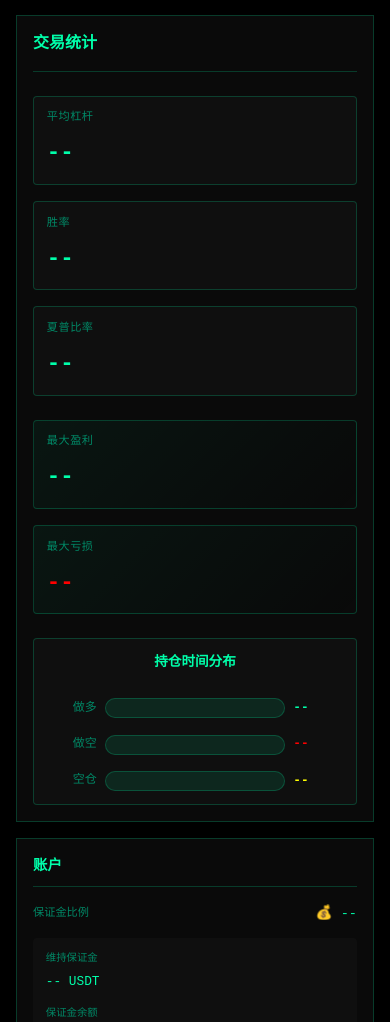
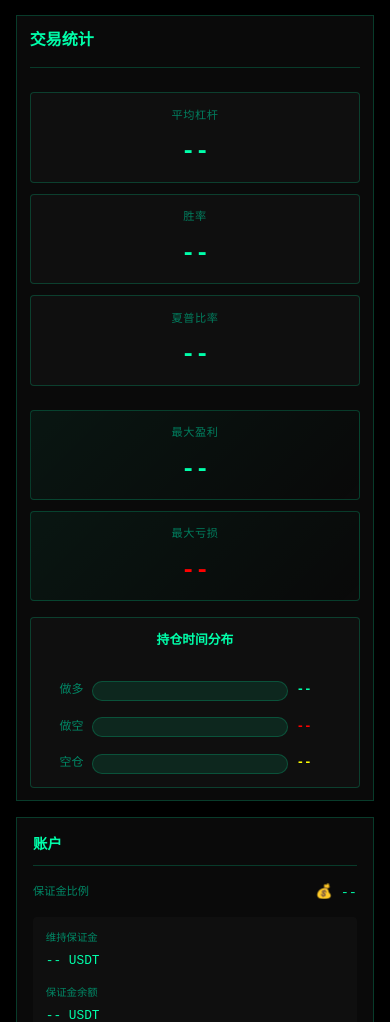
Before and after one commit to losesky/nof1.ai, a website: page public/index.html in a window 390 px wide. Shown: the part 511-1533 px from the top of the page. Drawn offline with nearby package versions, Linux system fonts and the light colour scheme; no server answers.

Commit message:
更新NOF1.AI交易项目 - 2025-10-31 16:07:46

```diff
--- a/public/index.html
+++ b/public/index.html
@@ -3,7 +3,7 @@
 
 <head>
   <meta charset="UTF-8">
-  <meta name="viewport" content="width=device-width, initial-scale=1.0, maximum-scale=5.0, user-scalable=yes">
+  <meta name="viewport" content="width=device-width, initial-scale=1.0, maximum-scale=2.0, user-scalable=yes, viewport-fit=cover">
 
   <!-- Primary Meta Tags - Bilingual -->
   <title>open-nof1.ai - AI 驱动的加密货币交易监控系统 | Cryptocurrency Trading Monitor</title>
@@ -171,70 +171,70 @@
     </section>
 
     <!-- Trading Statistics Section -->
-    <section class="stats-section">
+    <section class="stats-section" aria-labelledby="stats-title">
       <div class="stats-header">
-        <h3 class="stats-title">交易统计</h3>
+        <h3 class="stats-title" id="stats-title">交易统计</h3>
       </div>
 
       <div class="stats-content">
         <!-- 左侧：核心指标 -->
-        <div class="stats-metrics">
+        <div class="stats-metrics" role="region" aria-label="核心交易指标">
           <div class="metric-row">
-            <div class="metric-item">
-              <span class="metric-label">平均杠杆</span>
-              <span class="metric-value" id="avg-leverage">--</span>
+            <div class="metric-item" role="group" aria-labelledby="leverage-label">
+              <span class="metric-label" id="leverage-label">平均杠杆</span>
+              <span class="metric-value" id="avg-leverage" aria-live="polite">--</span>
             </div>
-            <div class="metric-item">
-              <span class="metric-label">胜率</span>
-              <span class="metric-value" id="win-rate">--</span>
+            <div class="metric-item" role="group" aria-labelledby="winrate-label">
+              <span class="metric-label" id="winrate-label">胜率</span>
+              <span class="metric-value" id="win-rate" aria-live="polite">--</span>
             </div>
-            <div class="metric-item">
-              <span class="metric-label">夏普比率</span>
-              <span class="metric-value" id="sharpe-ratio">--</span>
+            <div class="metric-item" role="group" aria-labelledby="sharpe-label">
+              <span class="metric-label" id="sharpe-label">夏普比率</span>
+              <span class="metric-value" id="sharpe-ratio" aria-live="polite">--</span>
             </div>
           </div>
 
           <div class="metric-row">
-            <div class="metric-item highlight">
-              <span class="metric-label">最大盈利</span>
-              <span class="metric-value positive" id="biggest-win">--</span>
+            <div class="metric-item highlight" role="group" aria-labelledby="win-label">
+              <span class="metric-label" id="win-label">最大盈利</span>
+              <span class="metric-value positive" id="biggest-win" aria-live="polite">--</span>
             </div>
-            <div class="metric-item highlight">
-              <span class="metric-label">最大亏损</span>
-              <span class="metric-value negative" id="biggest-loss">--</span>
+            <div class="metric-item highlight" role="group" aria-labelledby="loss-label">
+              <span class="metric-label" id="loss-label">最大亏损</span>
+              <span class="metric-value negative" id="biggest-loss" aria-live="polite">--</span>
             </div>
           </div>
         </div>
 
         <!-- 右侧：持仓分布 -->
-        <div class="stats-distribution">
+        <div class="stats-distribution" role="region" aria-label="持仓时间分布">
           <div class="distribution-header">持仓时间分布</div>
           <div class="distribution-chart">
             <div class="distribution-item">
-              <div class="distribution-bar">
-                <div class="distribution-label">做多</div>
-                <div class="distribution-progress">
+              <div class="distribution-bar" role="group" aria-labelledby="long-label">
+                <div class="distribution-label" id="long-label">做多</div>
+                <div class="distribution-progress" role="progressbar" aria-valuenow="0" aria-valuemin="0" aria-valuemax="100">
                   <div class="distribution-fill long" id="hold-bar-long" style="width: 0%"></div>
                 </div>
-                <div class="distribution-value long" id="hold-time-long">--</div>
+                <div class="distribution-value long" id="hold-time-long" aria-live="polite">--</div>
               </div>
             </div>
             <div class="distribution-item">
-              <div class="distribution-bar">
-                <div class="distribution-label">做空</div>
-                <div class="distribution-progress">
+              <div class="distribution-bar" role="group" aria-labelledby="short-label">
+                <div class="distribution-label" id="short-label">做空</div>
+                <div class="distribution-progress" role="progressbar" aria-valuenow="0" aria-valuemin="0" aria-valuemax="100">
                   <div class="distribution-fill short" id="hold-bar-short" style="width: 0%"></div>
                 </div>
-                <div class="distribution-value short" id="hold-time-short">--</div>
+                <div class="distribution-value short" id="hold-time-short" aria-live="polite">--</div>
               </div>
             </div>
             <div class="distribution-item">
-              <div class="distribution-bar">
-                <div class="distribution-label">空仓</div>
-                <div class="distribution-progress">
+              <div class="distribution-bar" role="group" aria-labelledby="flat-label">
+                <div class="distribution-label" id="flat-label">空仓</div>
+                <div class="distribution-progress" role="progressbar" aria-valuenow="0" aria-valuemin="0" aria-valuemax="100">
                   <div class="distribution-fill flat" id="hold-bar-flat" style="width: 0%"></div>
                 </div>
-                <div class="distribution-value flat" id="hold-time-flat">--</div>
+                <div class="distribution-value flat" id="hold-time-flat" aria-live="polite">--</div>
               </div>
             </div>
           </div>
--- a/public/monitor-styles.css
+++ b/public/monitor-styles.css
@@ -951,180 +951,6 @@ body {
     color: var(--accent-yellow);
 }
 
-/* Trading Statistics Section */
-.stats-section {
-    grid-column: 1 / 3;
-    grid-row: 2 / 3;
-    background-color: var(--bg-secondary);
-    border: 1px solid var(--border-color);
-    padding: 1.5rem;
-}
-
-.stats-header {
-    margin-bottom: 1.5rem;
-    padding-bottom: 0.8rem;
-    border-bottom: 1px solid var(--border-color);
-}
-
-.stats-title {
-    font-size: 1rem;
-    color: var(--text-primary);
-    margin: 0;
-}
-
-.stats-content {
-    display: grid;
-    grid-template-columns: 2fr 1fr;
-    gap: 2rem;
-}
-
-/* 左侧指标区域 */
-.stats-metrics {
-    display: flex;
-    flex-direction: column;
-    gap: 1.5rem;
-}
-
-.metric-row {
-    display: grid;
-    grid-template-columns: repeat(3, 1fr);
-    gap: 1.5rem;
-}
-
-.metric-row:last-child {
-    grid-template-columns: repeat(2, 1fr);
-}
-
-.metric-item {
-    display: flex;
-    flex-direction: column;
-    gap: 0.5rem;
-    padding: 1rem;
-    background-color: var(--bg-tertiary);
-    border: 1px solid var(--border-color);
-    border-radius: 4px;
-    transition: border-color 0.3s ease;
-}
-
-.metric-item:hover {
-    border-color: var(--text-dim);
-}
-
-.metric-item.highlight {
-    background: linear-gradient(135deg, rgba(0, 255, 170, 0.05) 0%, rgba(0, 0, 0, 0) 100%);
-}
-
-.metric-label {
-    font-size: 0.75rem;
-    color: var(--text-dim);
-    text-transform: uppercase;
-    letter-spacing: 0.5px;
-}
-
-.metric-value {
-    font-size: 1.8rem;
-    font-weight: bold;
-    color: var(--text-primary);
-    font-family: 'Courier New', monospace;
-}
-
-.metric-value.positive {
-    color: var(--accent-green);
-}
-
-.metric-value.negative {
-    color: var(--accent-red);
-}
-
-/* 右侧分布图 */
-.stats-distribution {
-    display: flex;
-    flex-direction: column;
-    gap: 1rem;
-    padding: 1rem;
-    background-color: var(--bg-tertiary);
-    border: 1px solid var(--border-color);
-    border-radius: 4px;
-}
-
-.distribution-header {
-    font-size: 0.85rem;
-    color: var(--text-primary);
-    font-weight: bold;
-    text-align: center;
-    margin-bottom: 0.5rem;
-}
-
-.distribution-chart {
-    display: flex;
-    flex-direction: column;
-    gap: 1rem;
-    flex: 1;
-    justify-content: center;
-}
-
-.distribution-item {
-    display: flex;
-    flex-direction: column;
-}
-
-.distribution-bar {
-    display: grid;
-    grid-template-columns: 60px 1fr 60px;
-    gap: 0.8rem;
-    align-items: center;
-}
-
-.distribution-label {
-    font-size: 0.8rem;
-    color: var(--text-dim);
-    text-align: right;
-}
-
-.distribution-progress {
-    height: 24px;
-    background-color: rgba(0, 255, 170, 0.1);
-    border-radius: 12px;
-    overflow: hidden;
-    border: 1px solid var(--border-color);
-}
-
-.distribution-fill {
-    height: 100%;
-    transition: width 0.5s ease;
-    border-radius: 12px;
-}
-
-.distribution-fill.long {
-    background: linear-gradient(90deg, var(--accent-green) 0%, rgba(0, 255, 170, 0.7) 100%);
-}
-
-.distribution-fill.short {
-    background: linear-gradient(90deg, var(--accent-red) 0%, rgba(255, 0, 0, 0.7) 100%);
-}
-
-.distribution-fill.flat {
-    background: linear-gradient(90deg, var(--accent-yellow) 0%, rgba(255, 255, 0, 0.7) 100%);
-}
-
-.distribution-value {
-    font-size: 0.9rem;
-    font-weight: bold;
-    text-align: left;
-}
-
-.distribution-value.long {
-    color: var(--accent-green);
-}
-
-.distribution-value.short {
-    color: var(--accent-red);
-}
-
-.distribution-value.flat {
-    color: var(--accent-yellow);
-}
-
 /* Account Section - Binance Style */
 .account-section {
     grid-column: 2 / 3;
@@ -1869,12 +1695,12 @@ body {
 
     .stats-content {
         grid-template-columns: 1fr;
-        gap: 1.5rem;
+        gap: 1.2rem;
     }
 
     .metric-row {
         grid-template-columns: 1fr;
-        gap: 1rem;
+        gap: 0.8rem;
     }
 
     .metric-row:last-child {
@@ -1882,36 +1708,48 @@ body {
     }
 
     .metric-item {
-        padding: 0.8rem;
+        padding: 1rem 0.8rem;
+        text-align: center;
     }
 
     .metric-label {
-        font-size: 0.7rem;
+        font-size: 0.75rem;
+        margin-bottom: 0.3rem;
     }
 
     .metric-value {
-        font-size: 1.4rem;
+        font-size: 1.6rem;
+        line-height: 1.2;
     }
 
     .stats-distribution {
-        padding: 0.8rem;
+        padding: 1rem;
+    }
+
+    .distribution-header {
+        font-size: 0.85rem;
+        margin-bottom: 1rem;
+    }
+
+    .distribution-chart {
+        gap: 1.2rem;
     }
 
     .distribution-bar {
-        grid-template-columns: 50px 1fr 50px;
-        gap: 0.5rem;
+        grid-template-columns: 45px 1fr 55px;
+        gap: 0.6rem;
     }
 
     .distribution-label {
-        font-size: 0.75rem;
+        font-size: 0.8rem;
     }
 
     .distribution-progress {
-        height: 20px;
+        height: 22px;
     }
 
     .distribution-value {
-        font-size: 0.8rem;
+        font-size: 0.85rem;
     }
 
     .hold-times-grid {
@@ -2049,6 +1887,61 @@ body {
         height: 250px;
     }
 
+    /* Stats Section - Extra Small Screens */
+    .stats-section {
+        padding: 0.8rem;
+    }
+
+    .stats-content {
+        gap: 1rem;
+    }
+
+    .metric-row {
+        gap: 0.7rem;
+    }
+
+    .metric-item {
+        padding: 0.9rem 0.7rem;
+    }
+
+    .metric-label {
+        font-size: 0.7rem;
+    }
+
+    .metric-value {
+        font-size: 1.5rem;
+    }
+
+    .stats-distribution {
+        padding: 0.8rem;
+    }
+
+    .distribution-header {
+        font-size: 0.8rem;
+        margin-bottom: 0.8rem;
+    }
+
+    .distribution-chart {
+        gap: 1rem;
+    }
+
+    .distribution-bar {
+        grid-template-columns: 40px 1fr 50px;
+        gap: 0.5rem;
+    }
+
+    .distribution-label {
+        font-size: 0.75rem;
+    }
+
+    .distribution-progress {
+        height: 20px;
+    }
+
+    .distribution-value {
+        font-size: 0.8rem;
+    }
+
     .positions-table th,
     .positions-table td {
         font-size: 0.7rem;
@@ -2105,21 +1998,287 @@ body {
     }
 }
 
-/* Custom Scrollbar */
+@media (max-width: 360px) {
+    /* Ultra small screens (iPhone SE, etc.) */
+    .header {
+        padding: 0.8rem 1rem;
+    }
+
+    .logo {
+        font-size: 0.95rem;
+    }
+
+    .nav-link {
+        font-size: 0.65rem;
+    }
+
+    .nav-menu {
+        gap: 1rem;
+    }
+
+    .ticker-content {
+        gap: 1.5rem;
+    }
+
+    .ticker-item {
+        font-size: 0.75rem;
+    }
+
+    .main-content {
+        padding: 0.8rem;
+        gap: 0.8rem;
+    }
+
+    /* Stats Section - Ultra Small */
+    .stats-section {
+        padding: 0.7rem;
+    }
+
+    .stats-title {
+        font-size: 0.9rem;
+    }
+
+    .stats-content {
+        gap: 0.9rem;
+    }
+
+    .metric-row {
+        gap: 0.6rem;
+    }
+
+    .metric-item {
+        padding: 0.8rem 0.6rem;
+    }
+
+    .metric-label {
+        font-size: 0.65rem;
+    }
+
+    .metric-value {
+        font-size: 1.3rem;
+    }
+
+    .stats-distribution {
+        padding: 0.7rem;
+    }
+
+    .distribution-header {
+        font-size: 0.75rem;
+    }
+
+    .distribution-bar {
+        grid-template-columns: 38px 1fr 48px;
+        gap: 0.4rem;
+    }
+
+    .distribution-label {
+        font-size: 0.7rem;
+    }
+
+    .distribution-progress {
+        height: 18px;
+    }
+
+    .distribution-value {
+        font-size: 0.75rem;
+    }
+
+    .chart-section {
+        padding: 1rem;
+    }
+
+    .chart-title {
+        font-size: 0.85rem;
+    }
+}
+
+/* Landscape mode on mobile */
+@media (max-width: 900px) and (orientation: landscape) {
+    .stats-section {
+        padding: 1rem;
+    }
+
+    .stats-content {
+        grid-template-columns: 1fr 1fr;
+        gap: 1.5rem;
+    }
+
+    .metric-row {
+        grid-template-columns: repeat(3, 1fr);
+        gap: 0.8rem;
+    }
+
+    .metric-row:last-child {
+        grid-template-columns: repeat(2, 1fr);
+    }
+
+    .metric-item {
+        padding: 0.7rem;
+    }
+
+    .metric-label {
+        font-size: 0.7rem;
+    }
+
+    .metric-value {
+        font-size: 1.3rem;
+    }
+
+    .distribution-bar {
+        grid-template-columns: 45px 1fr 50px;
+    }
+}
+
+/* High DPI screens */
+@media (-webkit-min-device-pixel-ratio: 2), (min-resolution: 192dpi) {
+    .distribution-progress {
+        border-width: 0.5px;
+    }
+
+    .metric-item {
+        border-width: 0.5px;
+    }
+
+    .stats-section {
+        border-width: 0.5px;
+    }
+}
+
+/* Reduce motion for accessibility */
+@media (prefers-reduced-motion: reduce) {
+    .distribution-fill {
+        transition: none;
+    }
+
+    .metric-item {
+        transition: none;
+    }
+
+    .nav-link {
+        transition: none;
+    }
+}
+
+/* Dark mode optimization (already dark, but future-proof) */
+@media (prefers-color-scheme: dark) {
+    :root {
+        --bg-primary: #000000;
+        --bg-secondary: #0a0a0a;
+        --bg-tertiary: #0f0f0f;
+    }
+}
+
+/* Mobile text optimization */
+@media (max-width: 768px) {
+    /* Improve text readability on mobile */
+    body {
+        -webkit-font-smoothing: antialiased;
+        -moz-osx-font-smoothing: grayscale;
+        text-rendering: optimizeLegibility;
+    }
+
+    .metric-value {
+        letter-spacing: -0.02em;
+        font-weight: 600;
+    }
+
+    .metric-label {
+        letter-spacing: 0.05em;
+        opacity: 0.9;
+    }
+
+    .distribution-label {
+        font-weight: 500;
+    }
+
+    .distribution-value {
+        font-weight: 600;
+        letter-spacing: -0.01em;
+    }
+
+    /* Improve touch target sizes */
+    .stats-section {
+        -webkit-tap-highlight-color: rgba(0, 255, 170, 0.1);
+    }
+
+    .metric-item:active {
+        transform: scale(0.98);
+        transition: transform 0.1s ease;
+    }
+}
+
+/* Custom Scrollbar - 黑绿主题 */
+/* Webkit browsers (Chrome, Safari, Edge) */
 ::-webkit-scrollbar {
+    width: 10px;
+    height: 10px;
+}
+
+::-webkit-scrollbar-track {
+    background: var(--bg-primary);
+    border: 1px solid var(--border-color);
+}
+
+::-webkit-scrollbar-thumb {
+    background: linear-gradient(180deg, var(--text-dim) 0%, var(--text-secondary) 100%);
+    border-radius: 5px;
+    border: 1px solid var(--border-color);
+    transition: all 0.3s ease;
+}
+
+::-webkit-scrollbar-thumb:hover {
+    background: linear-gradient(180deg, var(--text-secondary) 0%, var(--accent-green) 100%);
+    box-shadow: 0 0 10px var(--accent-green);
+}
+
+::-webkit-scrollbar-thumb:active {
+    background: var(--accent-green);
+    box-shadow: 0 0 15px var(--accent-green);
+}
+
+::-webkit-scrollbar-corner {
+    background: var(--bg-primary);
+}
+
+/* Firefox */
+* {
+    scrollbar-width: thin;
+    scrollbar-color: var(--text-dim) var(--bg-primary);
+}
+
+/* 特定容器的滚动条优化 */
+.trades-container::-webkit-scrollbar,
+.decision-container::-webkit-scrollbar {
     width: 8px;
     height: 8px;
 }
 
-::-webkit-scrollbar-track {
-    background: var(--bg-primary);
-}
-
-::-webkit-scrollbar-thumb {
-    background: var(--border-color);
+.trades-container::-webkit-scrollbar-thumb,
+.decision-container::-webkit-scrollbar-thumb {
+    background: var(--text-dim);
     border-radius: 4px;
 }
 
-::-webkit-scrollbar-thumb:hover {
-    background: var(--accent-green);
-}
+.trades-container::-webkit-scrollbar-thumb:hover,
+.decision-container::-webkit-scrollbar-thumb:hover {
+    background: var(--text-secondary);
+    box-shadow: 0 0 8px var(--accent-green);
+}
+
+/* 移动端滚动条优化 */
+@media (max-width: 768px) {
+    ::-webkit-scrollbar {
+        width: 6px;
+        height: 6px;
+    }
+
+    ::-webkit-scrollbar-thumb {
+        border-radius: 3px;
+    }
+
+    .trades-container::-webkit-scrollbar,
+    .decision-container::-webkit-scrollbar {
+        width: 5px;
+        height: 5px;
+    }
+}
```
Also changed, not shown: public/monitor-script.js (+26 -7 lines).
